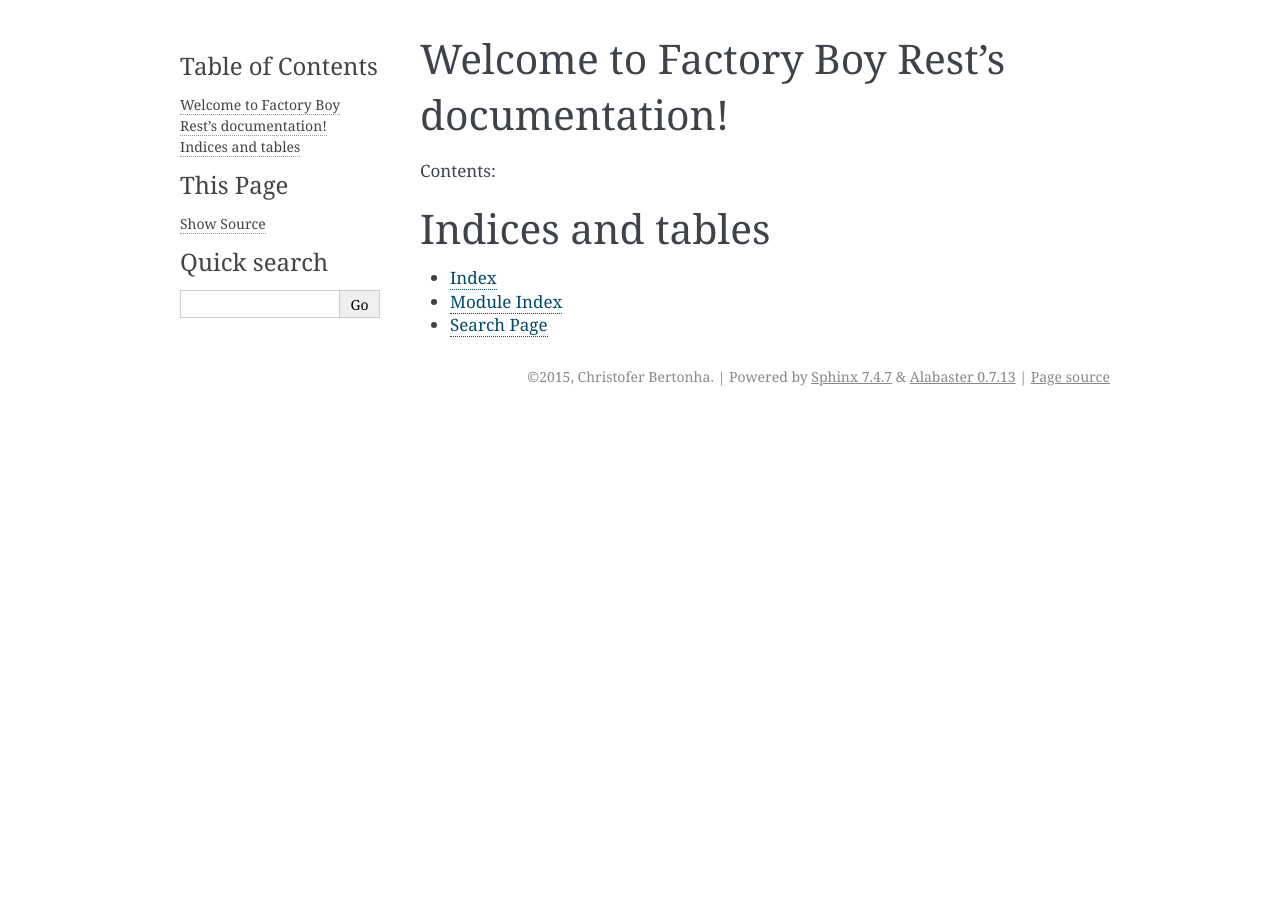
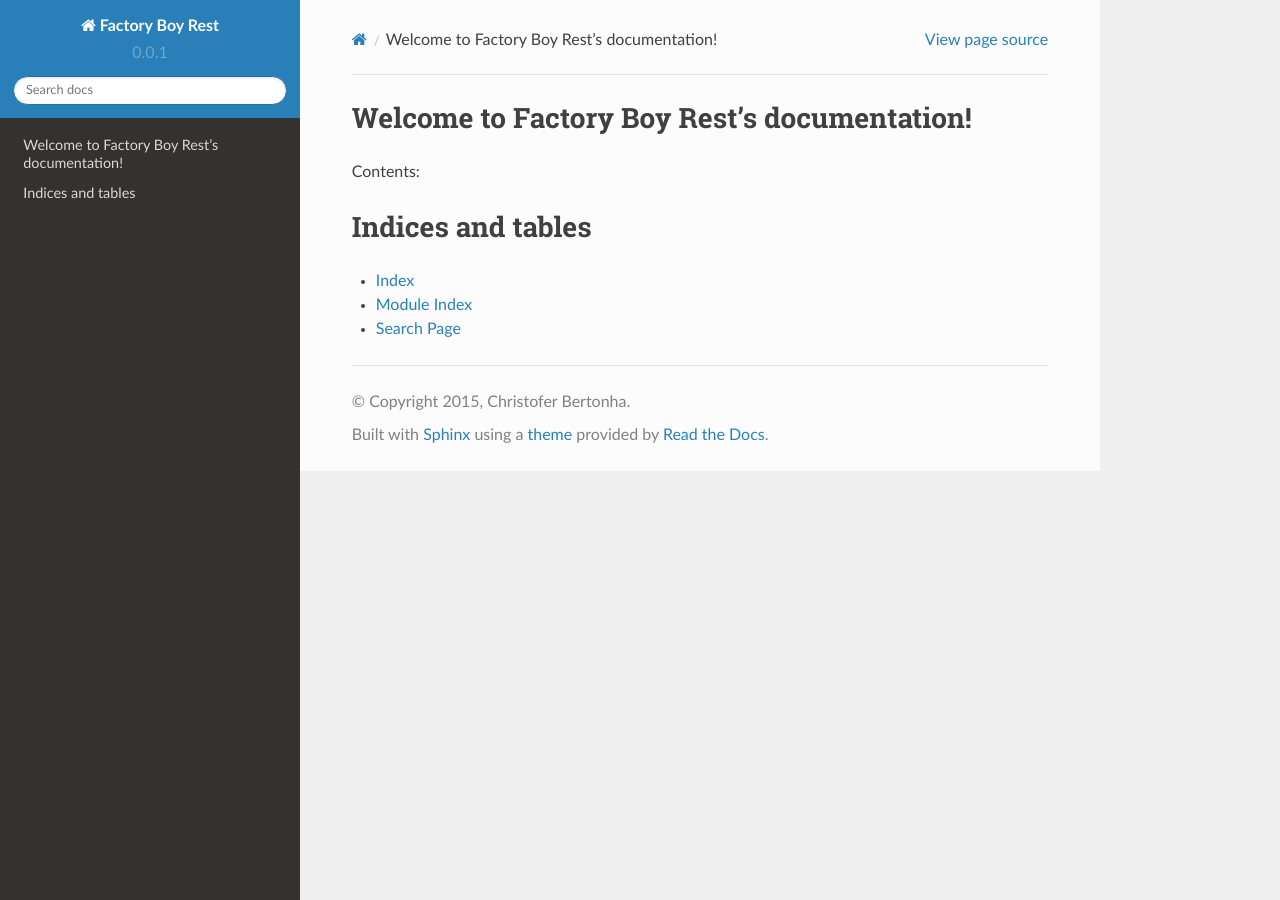
Before and after one commit to bertonha/factory-boy-rest, a Sphinx documentation site: the page built from docs/source/index.rst, in a window 1280 px wide. Built offline with Sphinx 7.4.7 and the Read the Docs theme 2.0.0, drawn with Linux system fonts in a browser that asks for light colours.

Commit message:
Use rtfd.org theme by default

```diff
--- a/docs/source/conf.py
+++ b/docs/source/conf.py
@@ -19,7 +19,7 @@
 # If extensions (or modules to document with autodoc) are in another directory,
 # add these directories to sys.path here. If the directory is relative to the
 # documentation root, use os.path.abspath to make it absolute, like shown here.
-#sys.path.insert(0, os.path.abspath('.'))
+sys.path.insert(0, os.path.abspath(os.path.join(os.path.dirname(__file__), '..', '..', 'factory_rest')))
 
 # -- General configuration ------------------------------------------------
 
@@ -111,7 +111,15 @@
 
 # The theme to use for HTML and HTML Help pages.  See the documentation for
 # a list of builtin themes.
-html_theme = 'alabaster'
+# on_rtd is whether we are on readthedocs.org, this line of code grabbed from docs.readthedocs.org
+on_rtd = os.environ.get('READTHEDOCS', None) == 'True'
+
+if not on_rtd:  # only import and set the theme if we're building docs locally
+    import sphinx_rtd_theme
+    html_theme = 'sphinx_rtd_theme'
+    html_theme_path = [sphinx_rtd_theme.get_html_theme_path()]
+
+# otherwise, readthedocs.org uses their theme by default, so no need to specify it
 
 # Theme options are theme-specific and customize the look and feel of a theme
 # further.  For a list of options available for each theme, see the
```
